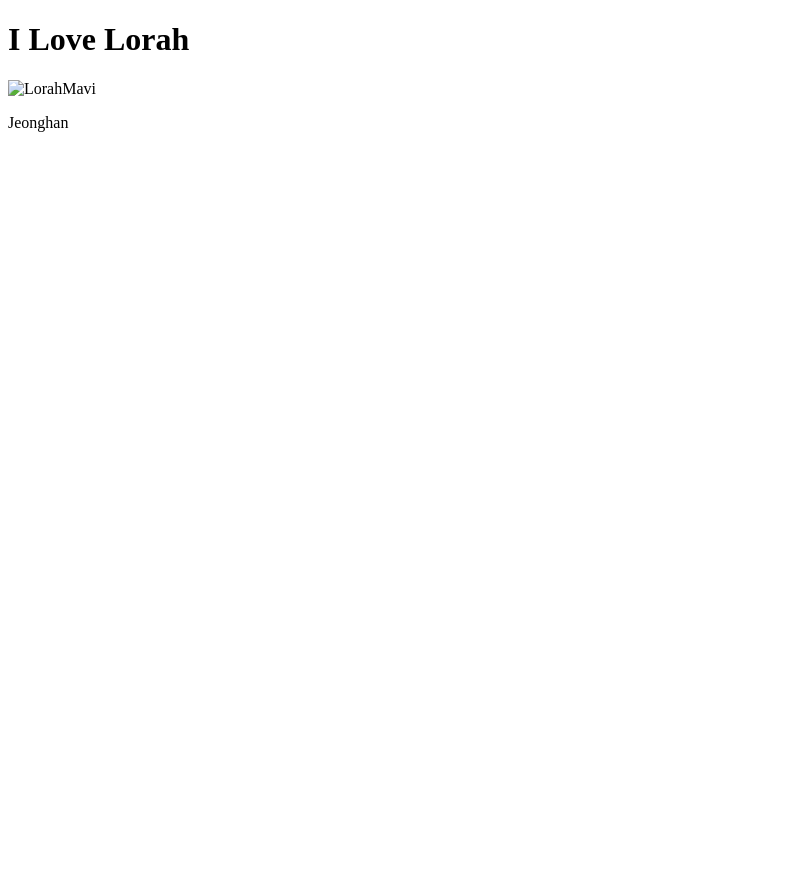
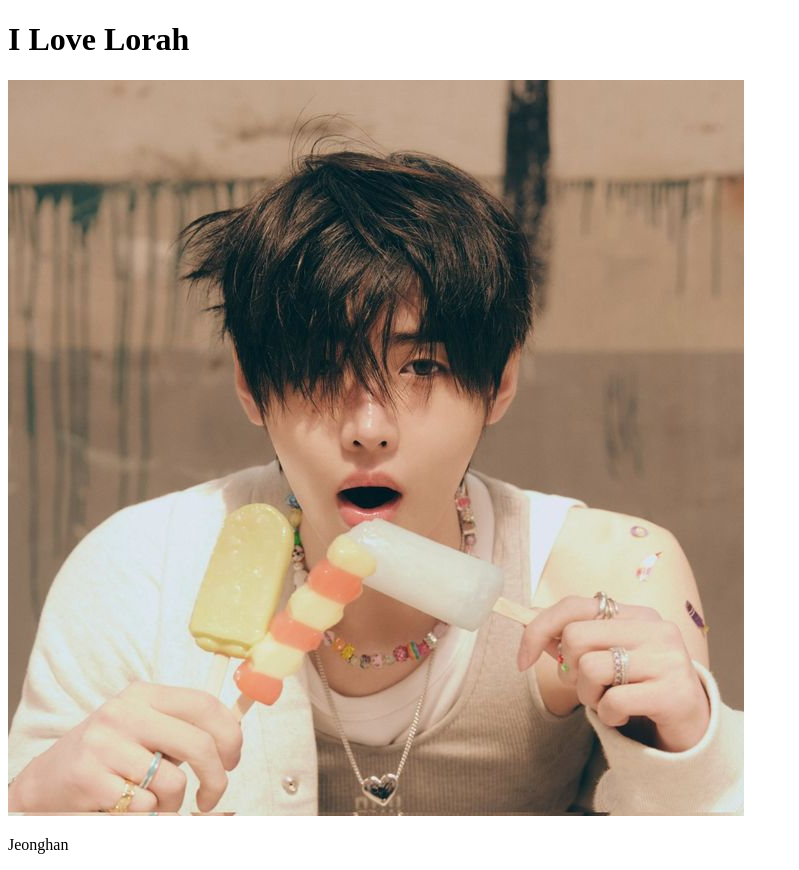
Before and after one commit to JillianneLirazan/hoon, a plain HTML site: page index.html in a window 1280 px wide. Shown: the whole page, without its empty margins (0-799 px from the left). Before the commit the page ends 800 px from the top, so only its background shows below. Drawn offline with Linux system fonts and the light colour scheme.

Commit message:
Update index.html

```diff
--- a/index.html
+++ b/index.html
@@ -14,7 +14,7 @@
               <p></p>
           </div>
 
-				  <img src="Sunghoonsigmajpg"alt=LorahMavi>
+				  <img src="Sunghoonsigma.jpg"alt=LorahMavi>
 	      <p>Jeonghan</p>
       </body>
 </html>
```
